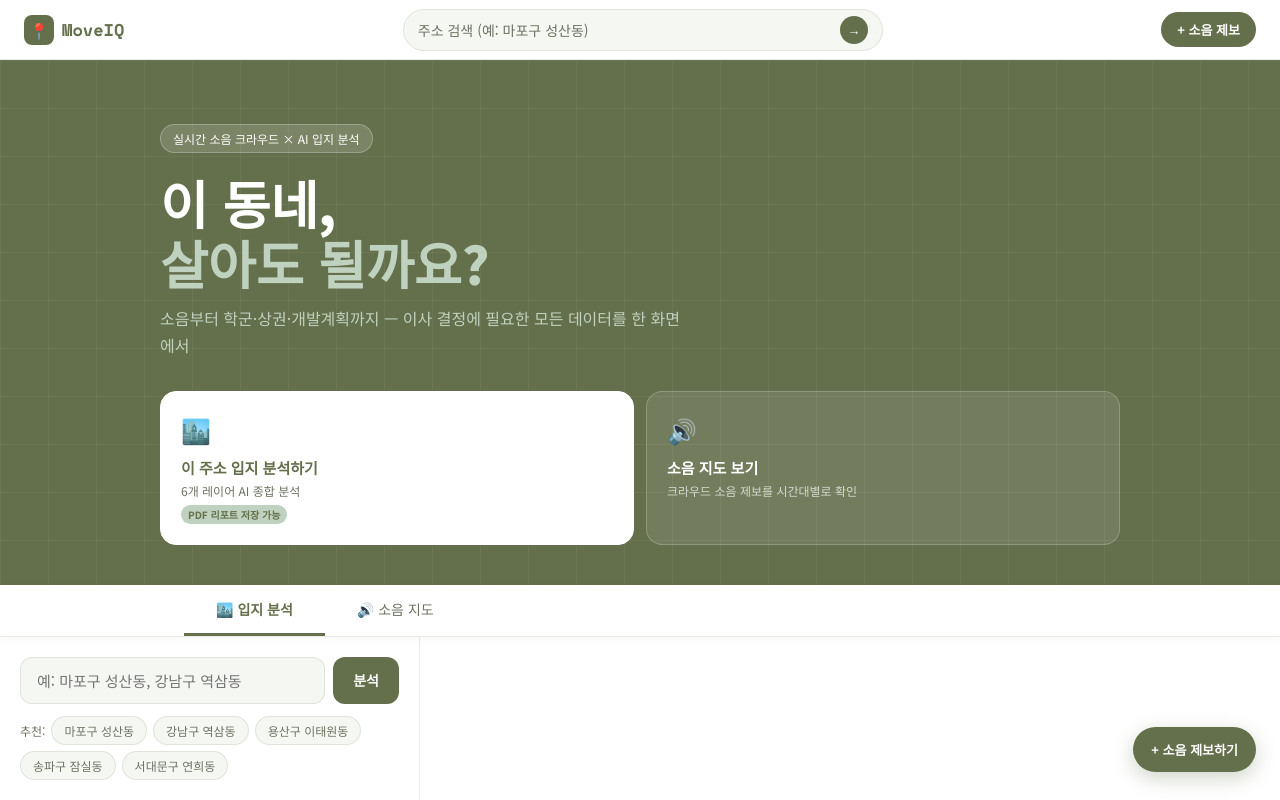
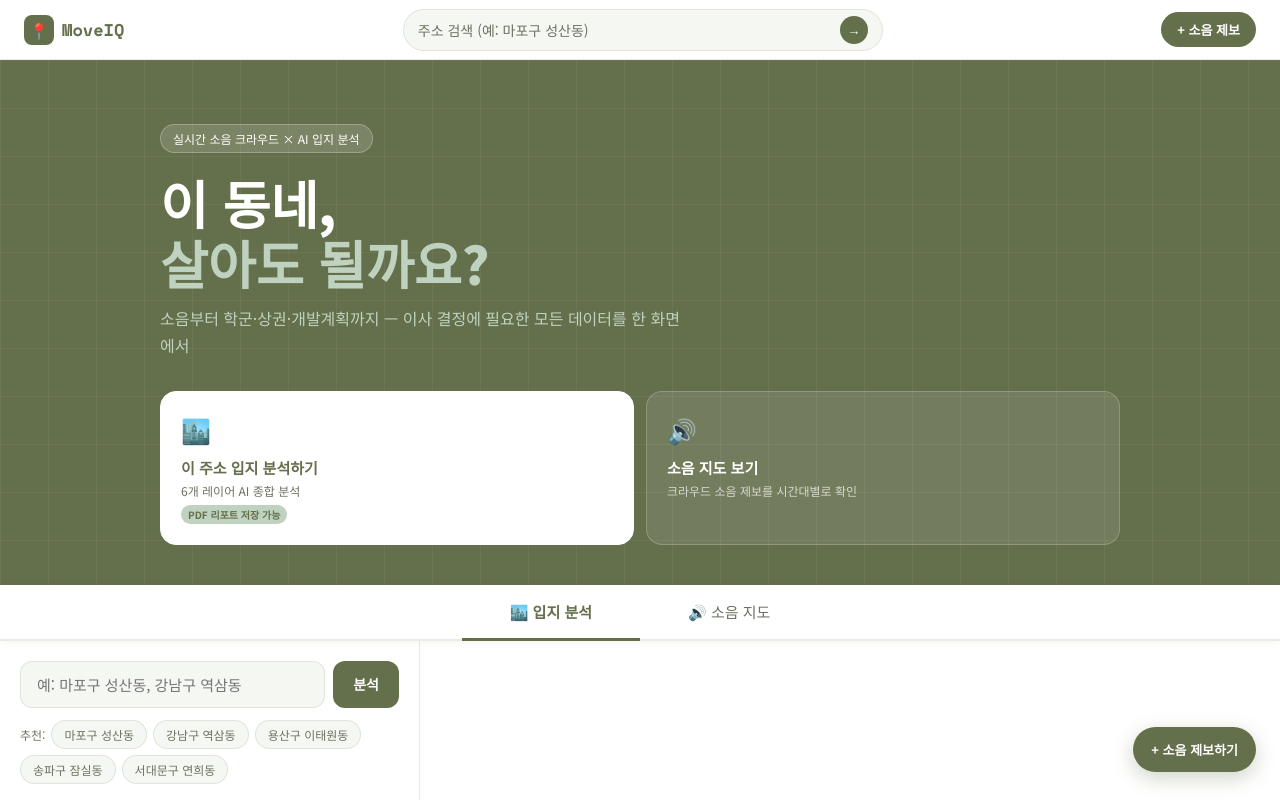
Before and after one commit to msdy1102/moveiq, a Next.js app: page / in a window 1280 px wide. Shown: the top 800 px of the page. Built offline with nearby package versions, Linux system fonts and the light colour scheme.

Commit message:
사이드에 뜨던 것 수정2

```diff
--- a/app/page.module.css
+++ b/app/page.module.css
@@ -50,30 +50,31 @@
 .ctaBadge { display: inline-block; background: var(--sub); color: var(--main); font-size: 10px; font-weight: 700; padding: 2px 7px; border-radius: 10px; margin-top: 6px; }
 
 /* ── APP LAYOUT ── */
-.app { display: flex; min-height: calc(100vh - var(--header-h) - 52px); }
+.app { display: flex; min-height: calc(100vh - var(--header-h) - 54px); }
 
-/* ── 메인 탭 바 — 전체 너비 고정, 중앙 정렬 ── */
+/* ── 메인 탭 바 — 전체 너비, 탭 중앙 정렬 ── */
 .mainTabBar {
   position: sticky; top: var(--header-h); z-index: 100;
   background: #fff;
-  border-bottom: 1px solid var(--border);
-  display: flex; justify-content: center;
-  box-shadow: 0 1px 8px rgba(100,111,75,.06);
+  border-bottom: 2px solid var(--border);
+  display: flex; justify-content: center; align-items: center;
+  box-shadow: 0 2px 8px rgba(100,111,75,.07);
+  width: 100%;
 }
 .mainTabInner {
   display: flex; gap: 0;
-  max-width: 960px; width: 100%;
-  padding: 0 24px;
+  /* 너비 제한 없이 탭 버튼 크기만큼만 */
 }
 .mainTab {
-  padding: 14px 32px;
+  padding: 16px 48px;
   background: none; border: none; cursor: pointer;
-  font-size: 14px; font-weight: 500; color: var(--muted);
+  font-size: 15px; font-weight: 500; color: var(--muted);
   border-bottom: 3px solid transparent;
   transition: all .2s; white-space: nowrap;
   font-family: 'Noto Sans KR', sans-serif;
+  margin-bottom: -2px; /* border-bottom 겹침 보정 */
 }
-.mainTab:hover { color: var(--main); }
+.mainTab:hover { color: var(--main); background: var(--sub-light); }
 .mainTab.active { color: var(--main); font-weight: 700; border-bottom-color: var(--main); }
 
 /* ── SIDEBAR ── */
```
